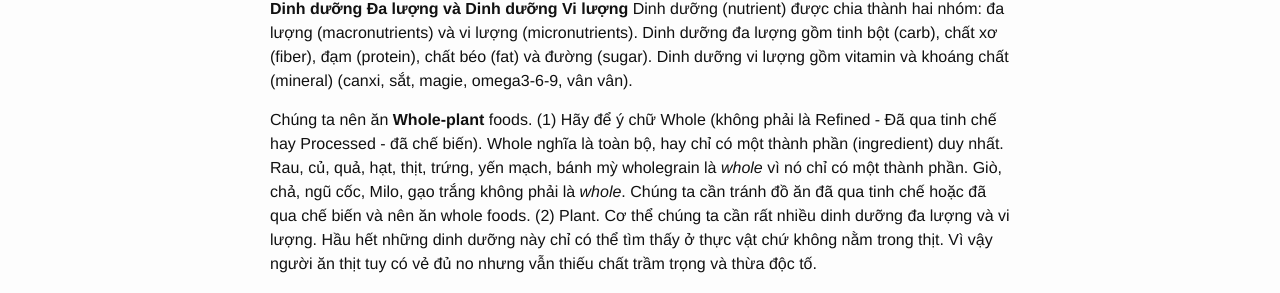
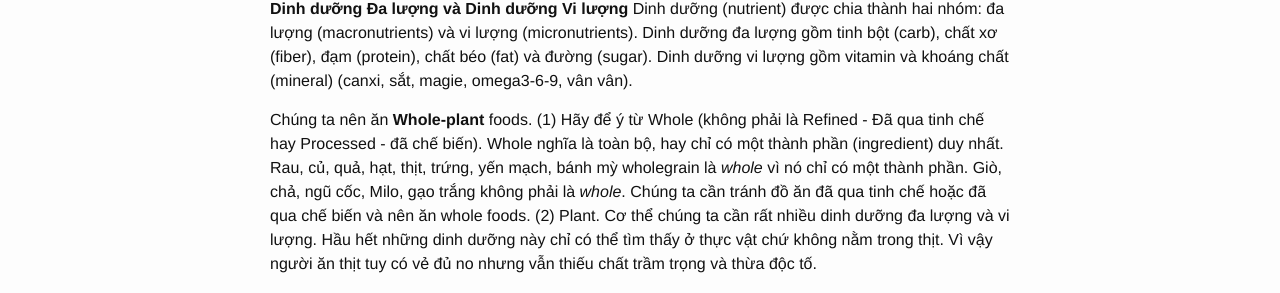
Before and after one commit to 7c78/7c78.github.io, a Jekyll site: the page built from _posts/2019-11-22-health.markdown, in a window 1280 px wide and 900 px high, scrolled down 1029 px. Shown: the part 149-442 px from the top of the window. Built offline with Jekyll 4.4.1, drawn with Linux system fonts in a browser that asks for light colours; our own code applies the rules of GitHub Pages for plain Markdown files.

```diff
--- a/_posts/2019-11-22-health.markdown
+++ b/_posts/2019-11-22-health.markdown
@@ -55,7 +55,7 @@ dưỡng đa lượng gồm tinh bột (carb), chất xơ (fiber), đạm (prote
 (fat) và đường (sugar). Dinh dưỡng vi lượng gồm vitamin và khoáng chất (mineral)
 (canxi, sắt, magie, omega3-6-9, vân vân).
 
-Chúng ta nên ăn **Whole-plant** foods. (1) Hãy để ý chữ Whole (không phải là
+Chúng ta nên ăn **Whole-plant** foods. (1) Hãy để ý từ Whole (không phải là
 Refined - Đã qua tinh chế hay Processed - đã chế biến). Whole nghĩa là toàn bộ,
 hay chỉ có một thành phần (ingredient) duy nhất. Rau, củ, quả, hạt, thịt, trứng,
 yến mạch, bánh mỳ wholegrain là *whole* vì nó chỉ có một thành phần. Giò, chả,
@@ -142,4 +142,4 @@ Các loại dầu ăn công nghiệp rẻ tiền hiện nay như dầu "thực v
 nành" tuy tốt hơn mỡ lợn và bơ ở khoản ít hơn saturated nhưng lại rất nhiều
 omega-6.
 
-![oils](2019-11-22-health/oils.png)
+![oils](images/posts/2019-11-22-health/oils.png)
```
